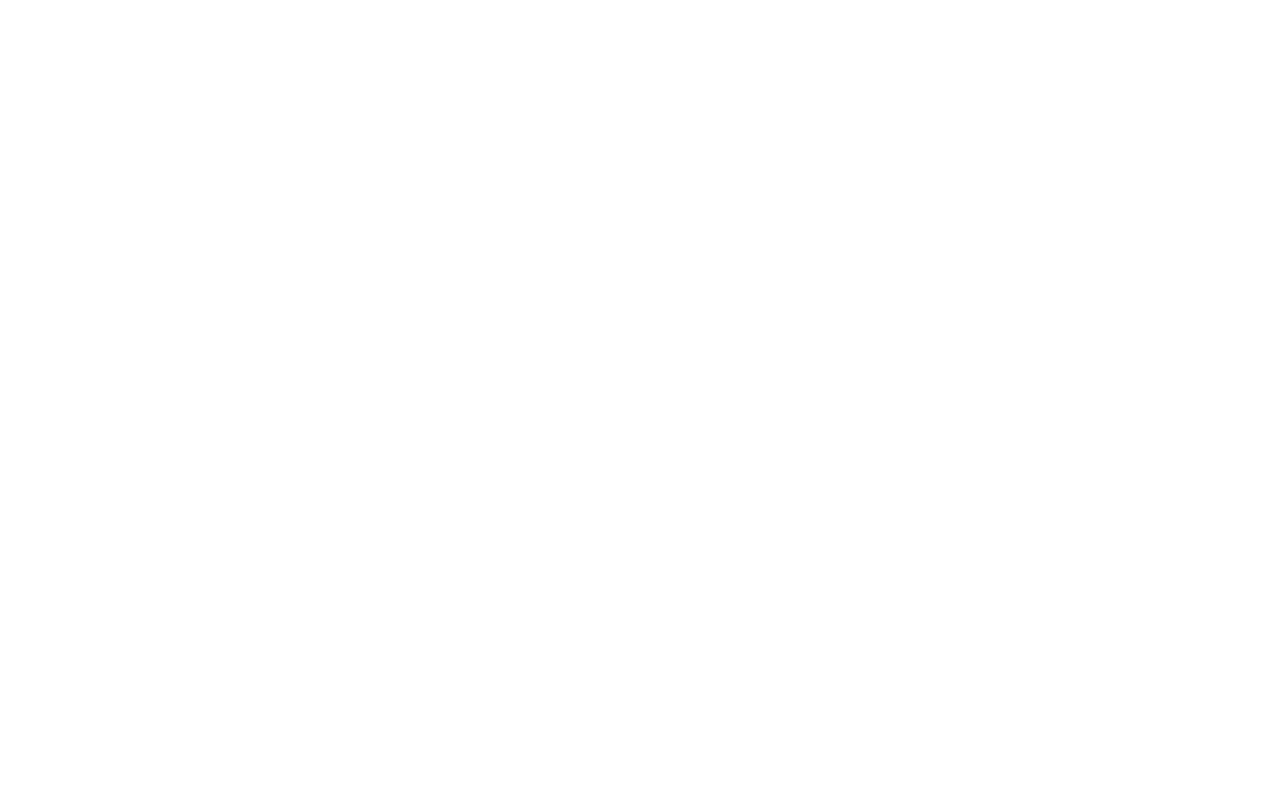
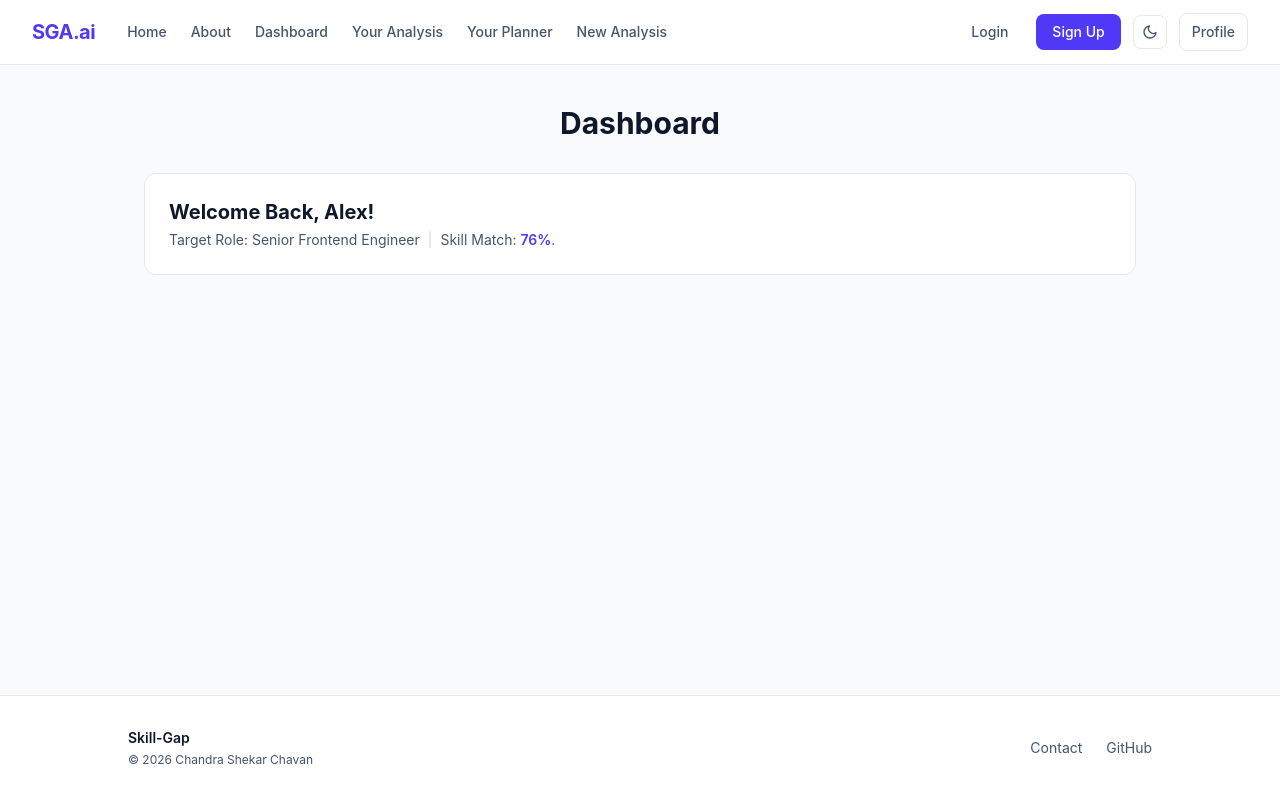
Before and after one commit to Ananthchavan/Skill_Gap_Analyser, a React (Vite) app in the folder frontend/: page /dashboard in a window 1280 px wide. Before the commit this address had no page. Built offline with nearby package versions, Linux system fonts and the light colour scheme.

Commit message:
Added Dashboard page

```diff
--- a/frontend/src/App.jsx
+++ b/frontend/src/App.jsx
@@ -1,11 +1,13 @@
 import { BrowserRouter, Routes, Route } from 'react-router-dom'
 import LandingPage from './pages/landingpage.jsx'
+import DashboardPage from './pages/DashboardPage.jsx'
 
 export default function App() {
   return (
     <BrowserRouter>
       <Routes>
         <Route path="/" element={<LandingPage />} />
+        <Route path="/dashboard" element={<DashboardPage />} />
       </Routes>
     </BrowserRouter>
   )
```
